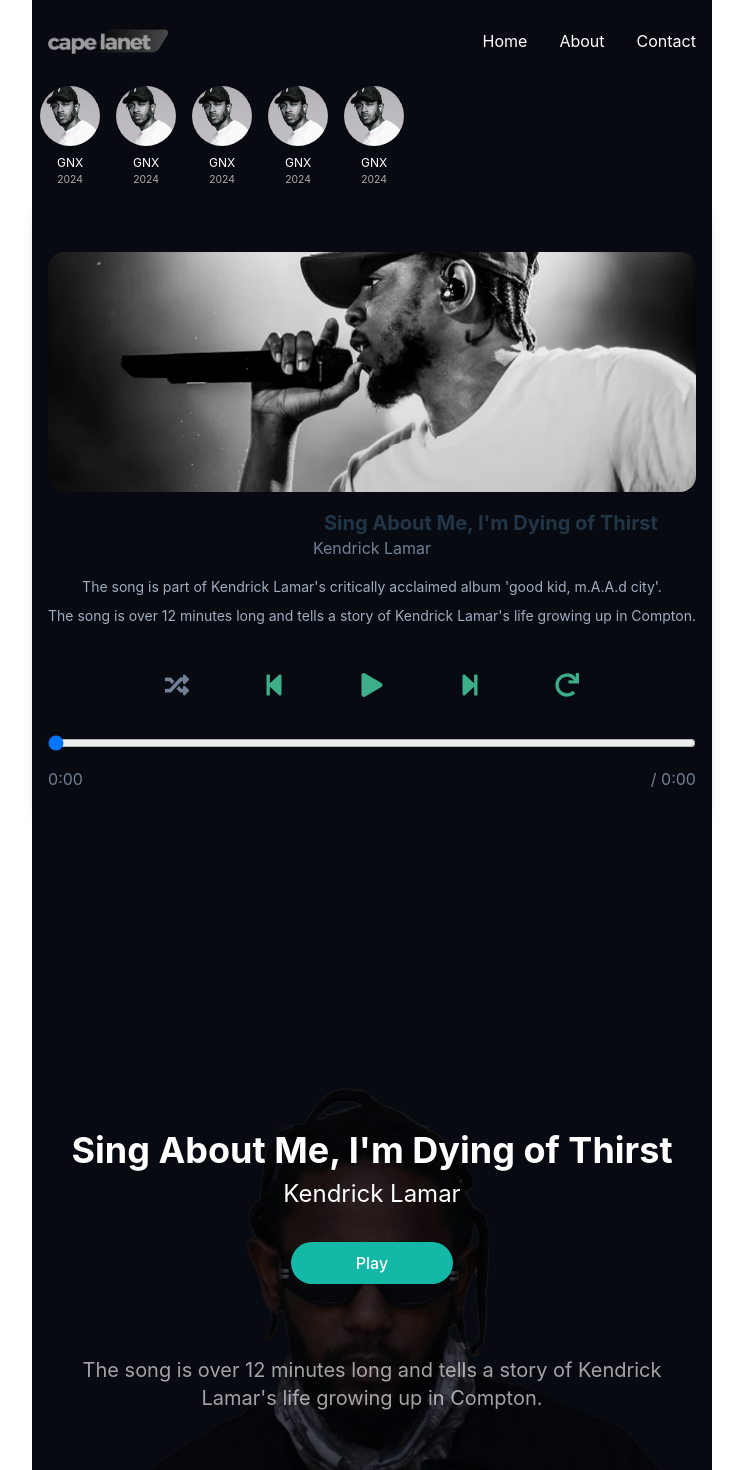
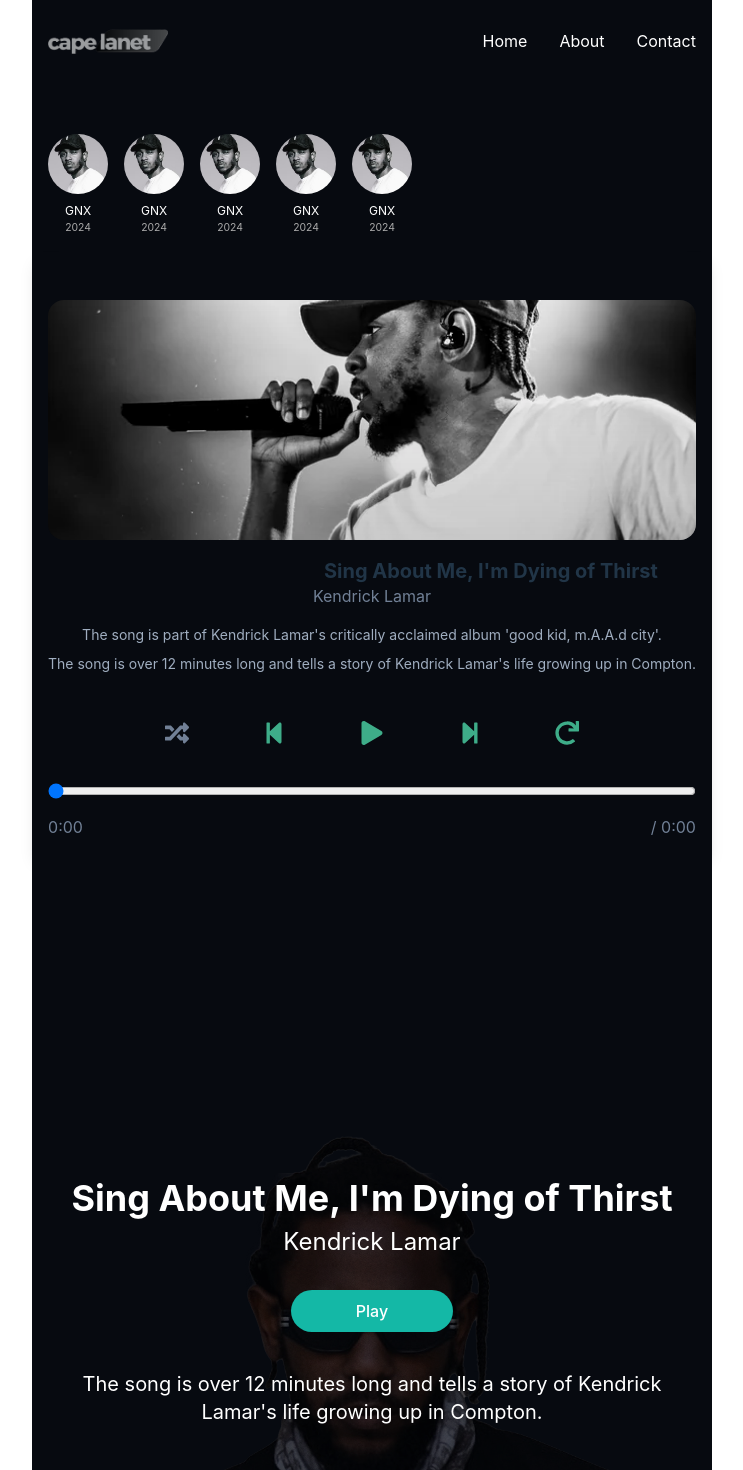
Before and after one commit to Techyana/capelanet-blog, a React (Vite) app: page / in a window 1280 px wide. Shown: the top 1470 px of the page, without its empty margins (268-1011 px from the left). Built offline with nearby package versions, Linux system fonts and the light colour scheme.

Commit message:
Artist Projects updated
Added Artist Projects on top just below the navbar

```diff
--- a/src/components/ArtistProjects/ArtistProjects.module.css
+++ b/src/components/ArtistProjects/ArtistProjects.module.css
@@ -3,7 +3,8 @@
   overflow-x: auto;
   white-space: nowrap;
   width: 100%;
-  padding: 1rem 0;
+  padding: 1rem 0.5rem;
+  padding-top: 4rem;
   scroll-behavior: smooth;
   background: #070a10;
 }
--- a/src/components/ArtistProjects/ArtistProjects.module.scss
+++ b/src/components/ArtistProjects/ArtistProjects.module.scss
@@ -3,7 +3,8 @@
     overflow-x: auto;
     white-space: nowrap;
     width: 100%;
-    padding: 1rem 0;
+    padding: 1rem .5rem;
+    padding-top: 4rem;
     scroll-behavior: smooth;
     background: #070a10;
   }
--- a/src/components/MediaPlayer/MediaPlayer.module.css
+++ b/src/components/MediaPlayer/MediaPlayer.module.css
@@ -4,7 +4,7 @@
   left: 0;
   width: 100%;
   height: 50%; /* Cover only the bottom half */
-  animation: slide-up 5s ease-in-out infinite;
+  animation: slide-up 10s ease-in-out infinite;
   display: flex;
   justify-content: center;
   align-items: center;
--- a/src/components/MediaPlayer/MediaPlayer.module.scss
+++ b/src/components/MediaPlayer/MediaPlayer.module.scss
@@ -4,7 +4,7 @@
     left: 0;
     width: 100%;
     height: 50%; /* Cover only the bottom half */
-    animation: slide-up 5s ease-in-out infinite;
+    animation: slide-up 10s ease-in-out infinite;
     display: flex;
     justify-content: center;
     align-items: center;
```
Also changed, not shown: 2 other files (tests, documents, lock files or other folders).
